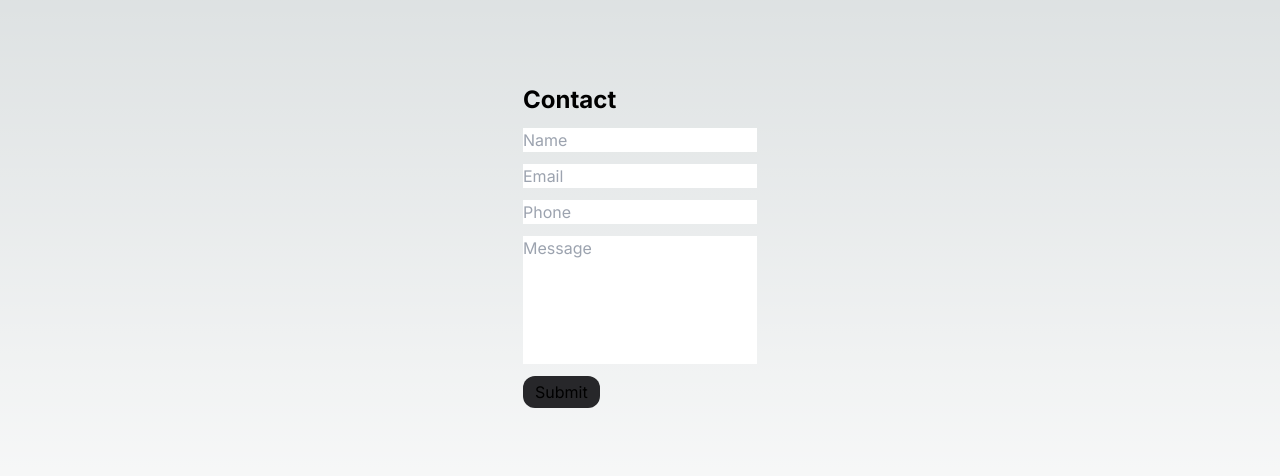
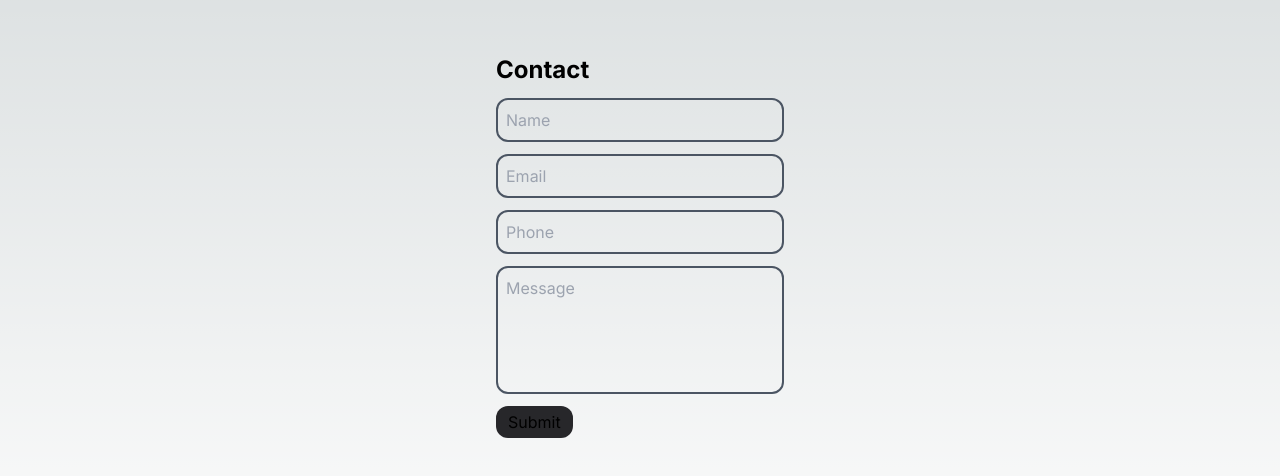
Before and after one commit to Abi-Nf/TP-NEXT, a Next.js app: page /contact in a window 1280 px wide. Shown: the part 154-630 px from the top of the page. Built offline with nearby package versions, Linux system fonts and the light colour scheme.

Commit message:
feat: common form style

```diff
--- a/src/app/globals.css
+++ b/src/app/globals.css
@@ -26,6 +26,15 @@ body {
     rgb(var(--background-start-rgb));
 }
 
+@layer components {
+  * {
+    @apply outline-0;
+  }
+  .form-input {
+    @apply p-2 bg-transparent border-[0.15rem] w-[18rem] border-gray-600 rounded-xl;
+  }
+}
+
 @layer utilities {
   .text-balance {
     text-wrap: balance;
```
